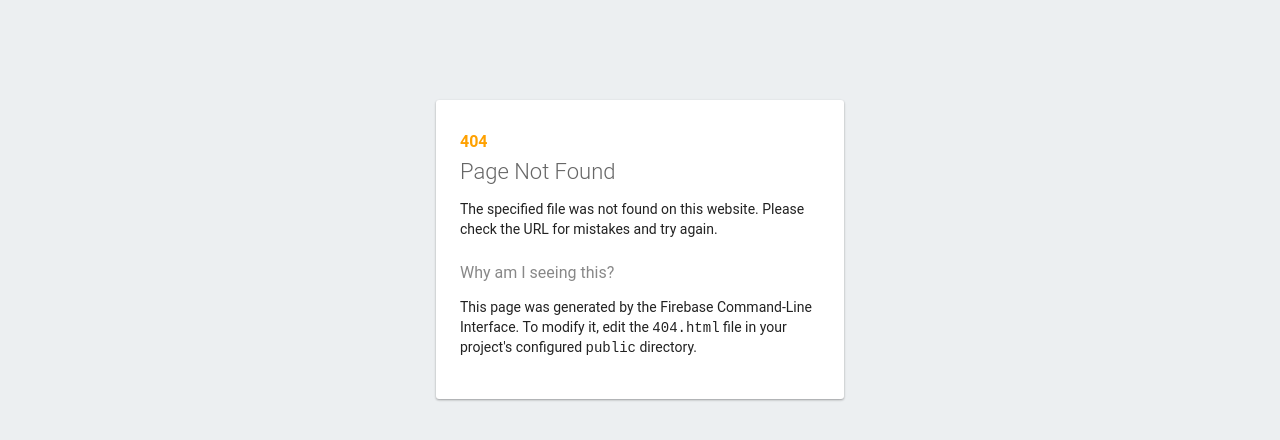
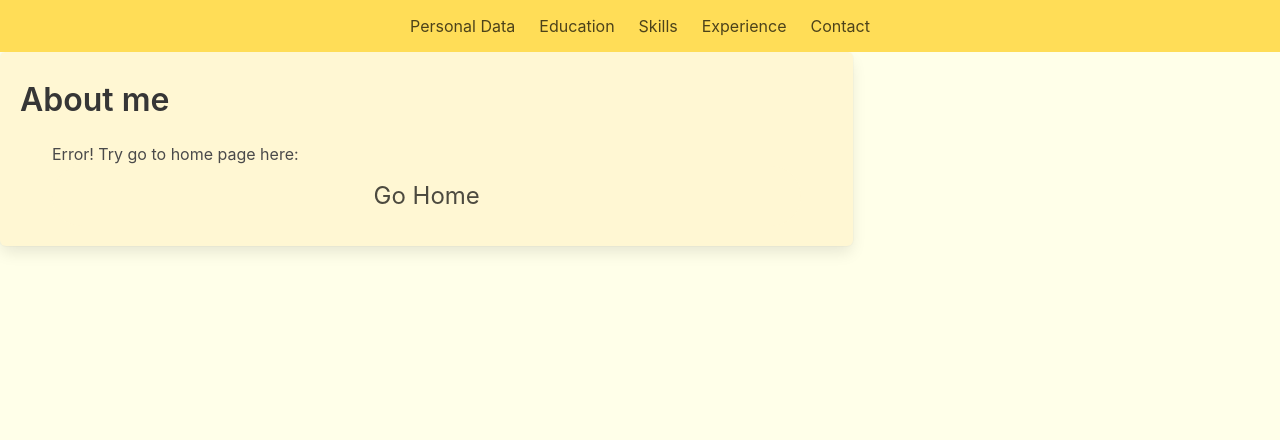
Before and after one commit to Alissonfelipe1234/AlissonFelipe, a website: page 404.html in a window 1280 px wide. Drawn offline with Linux system fonts and the light colour scheme.

Commit message:
Update 404.html

```diff
--- a/404.html
+++ b/404.html
@@ -4,30 +4,47 @@
     <meta charset="utf-8">
     <meta name="viewport" content="width=device-width, initial-scale=1">
     <title>Page Not Found</title>
-
-    <style media="screen">
-      body { background: #ECEFF1; color: rgba(0,0,0,0.87); font-family: Roboto, Helvetica, Arial, sans-serif; margin: 0; padding: 0; }
-      #message { background: white; max-width: 360px; margin: 100px auto 16px; padding: 32px 24px 16px; border-radius: 3px; }
-      #message h3 { color: #888; font-weight: normal; font-size: 16px; margin: 16px 0 12px; }
-      #message h2 { color: #ffa100; font-weight: bold; font-size: 16px; margin: 0 0 8px; }
-      #message h1 { font-size: 22px; font-weight: 300; color: rgba(0,0,0,0.6); margin: 0 0 16px;}
-      #message p { line-height: 140%; margin: 16px 0 24px; font-size: 14px; }
-      #message a { display: block; text-align: center; background: #039be5; text-transform: uppercase; text-decoration: none; color: white; padding: 16px; border-radius: 4px; }
-      #message, #message a { box-shadow: 0 1px 3px rgba(0,0,0,0.12), 0 1px 2px rgba(0,0,0,0.24); }
-      #load { color: rgba(0,0,0,0.4); text-align: center; font-size: 13px; }
-      @media (max-width: 600px) {
-        body, #message { margin-top: 0; background: white; box-shadow: none; }
-        body { border-top: 16px solid #ffa100; }
-      }
-    </style>
+    <link rel="stylesheet" href="assets/css/style.css">
+    <link rel="icon" type="image/png" href="assets/img/fav.png">
   </head>
   <body>
-    <div id="message">
-      <h2>404</h2>
-      <h1>Page Not Found</h1>
-      <p>The specified file was not found on this website. Please check the URL for mistakes and try again.</p>
-      <h3>Why am I seeing this?</h3>
-      <p>This page was generated by the Firebase Command-Line Interface. To modify it, edit the <code>404.html</code> file in your project's configured <code>public</code> directory.</p>
+    <nav class="navbar is-warning" aria-label="main navigation">
+    <div class="navbar-brand ">
+      <button type="button" class="button navbar-burger burger is-warning" aria-label="menu" aria-expanded="false"
+        data-target="menu">
+        <span aria-hidden="true"></span>
+        <span aria-hidden="true"></span>
+        <span aria-hidden="true"></span>
+      </button>
+    </div>
+    <div id="menu" class="navbar-menu is-warning">
+      <div class="navbar-start">
+        <a class="navbar-item" href="https://alissonfelipe1234.github.io/#personal">
+          Personal Data
+        </a>
+        <a class="navbar-item" href="https://alissonfelipe1234.github.io/#education">
+          Education
+        </a>
+        <a class="navbar-item" href="https://alissonfelipe1234.github.io/#skills">
+          Skills
+        </a>
+        <a class="navbar-item" href="https://alissonfelipe1234.github.io/#professional">
+          Experience
+        </a>
+        <a class="navbar-item" href="https://alissonfelipe1234.github.io/#contact">
+          Contact
+        </a>
+      </div>
+    </div>
+  </nav>
+    <div id="personal" class="column is-8 has-background-danger box">
+      <p class="title has-text-centered-touch title-0">About me</p>
+      <div class="container is-fluid">
+        <p class="has-text-justified">
+          Error! Try go to home page here:
+          <button class="button is-large is-fullwidth is-danger is-rounded" href='https://alissonfelipe1234.github.io/'>Go Home</button>
+        </p>
+      </div>
     </div>
   </body>
 </html>
```
